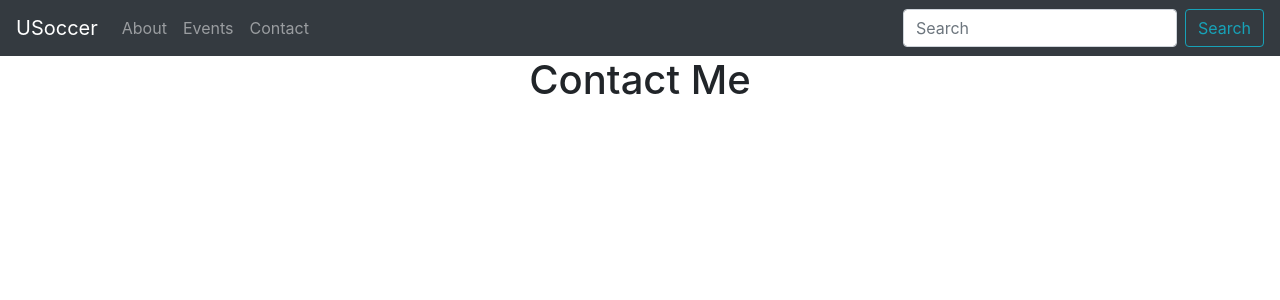
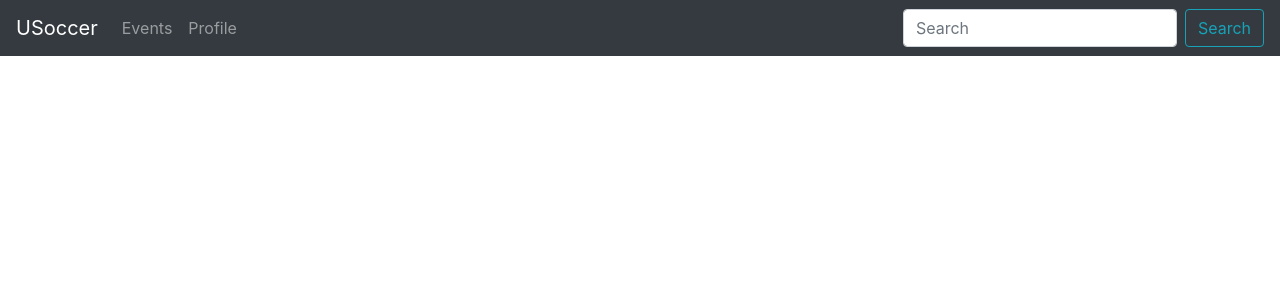
Before and after one commit to nanduu04/USoccer, a React (Create React App) app: page /contact in a window 1280 px wide. Shown: the top 300 px of the page. Built offline with nearby package versions, Linux system fonts and the light colour scheme; what google-maps-react would draw is missing.

Commit message:
tweaked few things

```diff
--- a/src/App.js
+++ b/src/App.js
@@ -3,20 +3,21 @@ import React from 'react';
 //import logo from './logo.svg';
 import './CSS/App.css';
 import Home from './Components/Home'
-import Contact from './Components/Contact'
+import Profile from './Components/Profile'
 import Events from './Components/Events'
-import About from './Components/About'
+//import About from './Components/Find'
 import Event from './Components/Event'
 import {Route} from 'react-router-dom';
 import NavBar from './Components/Navbar'
+import Find from './Components/Find';
 
 function App() {
   return  <div className="App">
     <NavBar />
     <Route exact path="/" component={Home} />
-    <Route exact path="/about" component={About} />
+    {/* <Route exact path="/find" component={Find} /> */}
     <Route exact path="/events" component={Events} />
-    <Route exact path="/contact" component={Contact} />
+    <Route exact path="/profile" component={Profile} />
     <Route exact path="/event" component={Event} />
 
   </div>;
--- a/src/Components/Contact.js
+++ /dev/null
@@ -1,11 +0,0 @@
-import React from 'react'
-
-function Contact(){
-    return (
-        <div>
-            <h1> Contact Me</h1>
-        </div>
-    )
-}
-
-export default Contact;
--- a/src/Components/About.js
+++ b/src/Components/Find.js
@@ -1,11 +1,11 @@
 import React from 'react'
 
-function About(){
+function Find(){
     return (
         <div>
-            <h1> About</h1>
+            <h1> Find Events here</h1>
         </div>
     )
 }
 
-export default About;
+export default Find;
--- a/src/Components/Navbar.js
+++ b/src/Components/Navbar.js
@@ -7,9 +7,9 @@ function NavBar(){
         <Navbar bg="dark" variant="dark">
         <Navbar.Brand href="/">USoccer</Navbar.Brand>
         <Nav className="mr-auto">
-          <Nav.Link href="/about">About</Nav.Link>
+          {/* <Nav.Link href="/find">Find</Nav.Link> */}
           <Nav.Link href="/events">Events</Nav.Link>
-          <Nav.Link href="/contact">Contact</Nav.Link>
+          <Nav.Link href="/profile">Profile</Nav.Link>
         </Nav>
         <Form inline>
           <FormControl type="text" placeholder="Search" className="mr-sm-2" />
--- /dev/null
+++ b/src/Components/Profile.js
@@ -0,0 +1,11 @@
+import React from 'react'
+
+function Profile(){
+    return (
+        <div>
+            <h1> Profile of person</h1>
+        </div>
+    )
+}
+
+export default Profile;
```
